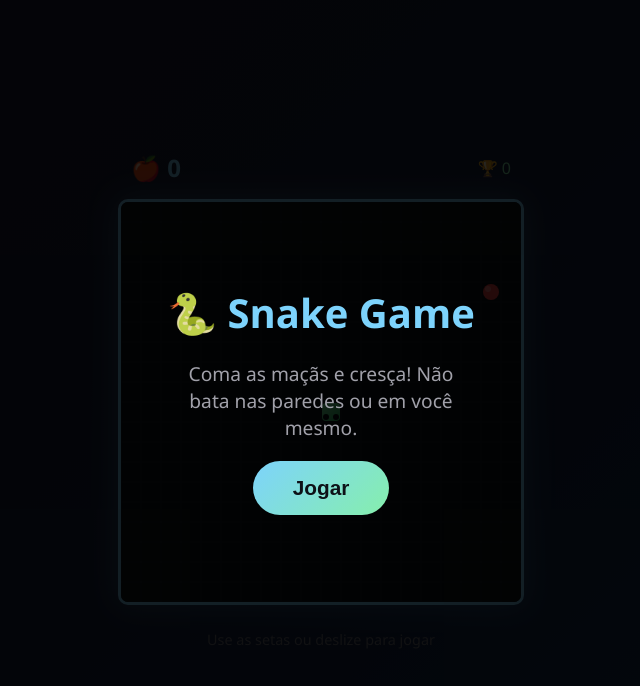
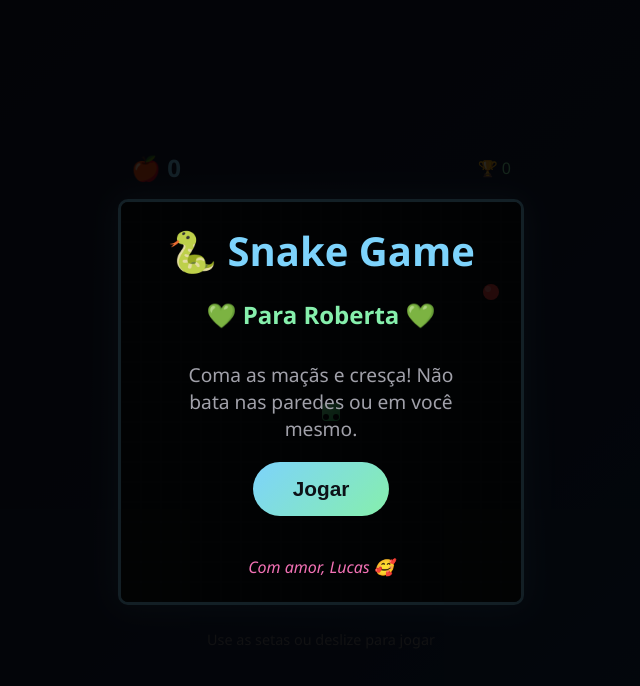
Before and after one commit to lucasmaffei/snake-game, a website: page index.html in a window 1280 px wide. Shown: the whole page, without its empty margins (319-959 px from the left). Drawn offline with Linux system fonts and the light colour scheme.

Commit message:
feat: dedicatória para Roberta 💚

```diff
--- a/index.html
+++ b/index.html
@@ -5,7 +5,7 @@
   <meta name="viewport" content="width=device-width, initial-scale=1.0, user-scalable=no">
   <meta name="apple-mobile-web-app-capable" content="yes">
   <meta name="mobile-web-app-capable" content="yes">
-  <title>🐍 Snake Game</title>
+  <title>🐍 Snake Game - Para Roberta 💚</title>
   <style>
     * {
       margin: 0;
@@ -138,6 +138,20 @@
       max-width: 300px;
     }
 
+    .overlay .dedication {
+      font-size: 1.5rem;
+      color: #86efac;
+      font-weight: bold;
+      margin-bottom: 10px;
+    }
+
+    .overlay .love-note {
+      font-size: 1rem;
+      color: #f472b6;
+      margin-top: 20px;
+      font-style: italic;
+    }
+
     .overlay .final-score {
       font-size: 3rem;
       color: #86efac;
@@ -203,8 +217,10 @@
 
   <div class="overlay" id="startOverlay">
     <h1>🐍 Snake Game</h1>
+    <p class="dedication">💚 Para Roberta 💚</p>
     <p>Coma as maçãs e cresça! Não bata nas paredes ou em você mesmo.</p>
     <button class="btn" id="startBtn">Jogar</button>
+    <p class="love-note">Com amor, Lucas 🥰</p>
   </div>
 
   <div class="overlay hidden" id="gameOverOverlay">
```
